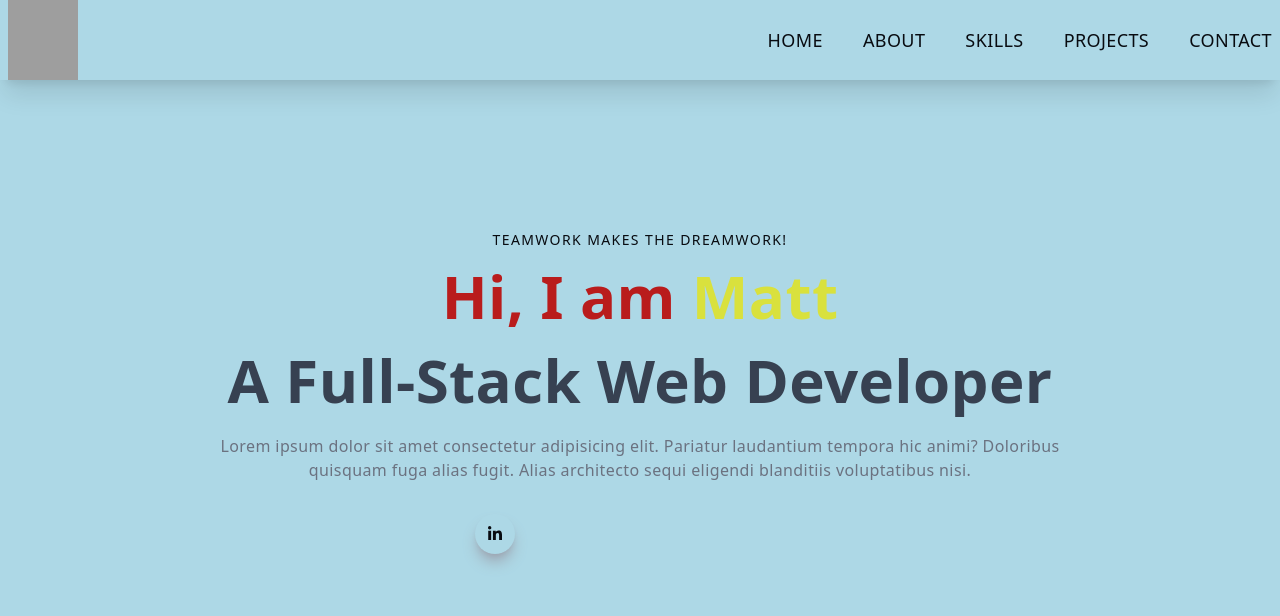
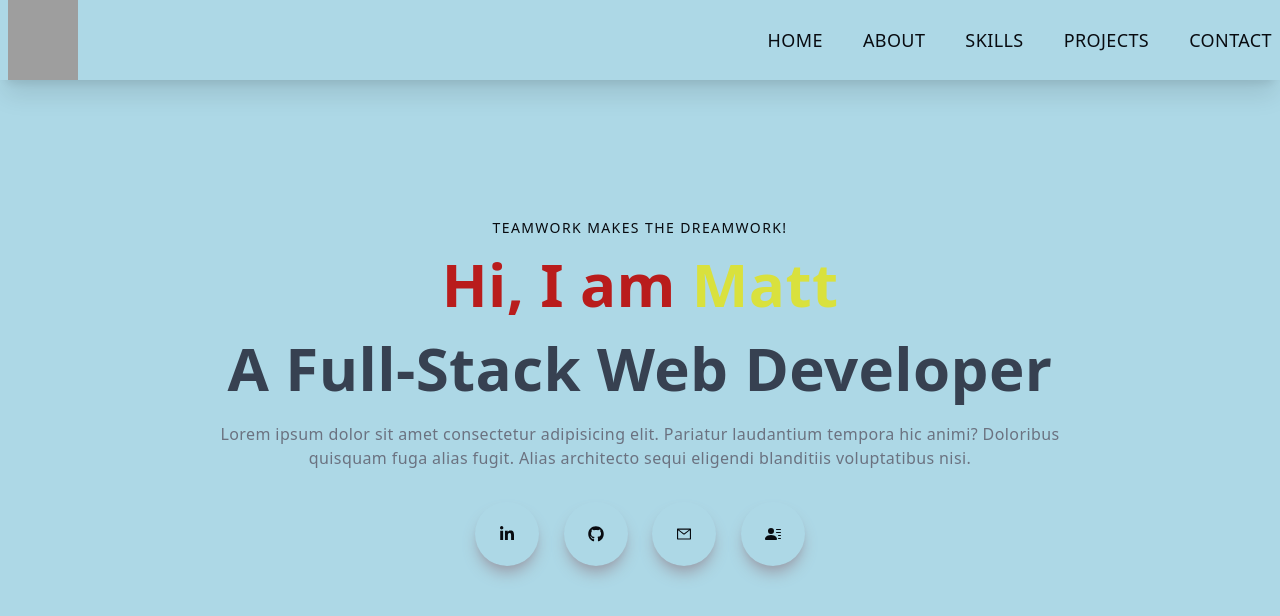
Before and after one commit to Matt658041/MLB-Nextjs-profile, a Next.js app: page / in a window 1280 px wide. Shown: the top 616 px of the page. Built offline with nearby package versions, Linux system fonts and the light colour scheme; grey boxes are pictures that could not be loaded.

Commit message:
completed main component

```diff
--- a/components/Main.jsx
+++ b/components/Main.jsx
@@ -1,5 +1,7 @@
 import React from 'react'
-import { FaLinkedinIn } from 'react-icons/fa'
+import { AiOutlineMail } from 'react-icons/ai'
+import { BsFillPersonLinesFill } from 'react-icons/bs'
+import { FaGithub, FaLinkedinIn } from 'react-icons/fa'
 
 const Main =() => {
     return (
@@ -16,8 +18,17 @@
              <p className='py-4 text-gray-500 max-w-[70%] m-auto'> Lorem ipsum dolor sit amet consectetur adipisicing elit. Pariatur laudantium tempora hic animi? Doloribus quisquam fuga alias fugit. Alias architecto sequi eligendi blanditiis voluptatibus nisi.
              </p>
              <div className='flex items-center justify-between max-w-[330px] m-auto py-4'>
-            <div className='rounded-full shadow-lg shadow-gray-400 p-3 cursor-pointer hover:scale-105 ease-in duration-300'>
+            <div className='rounded-full shadow-lg shadow-gray-400 p-6 cursor-pointer hover:scale-110 ease-in duration-300'>
                 <FaLinkedinIn />
+            </div>
+            <div className='rounded-full shadow-lg shadow-gray-400 p-6 cursor-pointer hover:scale-110 ease-in duration-300'>
+                <FaGithub />
+            </div>
+            <div className='rounded-full shadow-lg shadow-gray-400 p-6 cursor-pointer hover:scale-110 ease-in duration-300'>
+                <AiOutlineMail/>
+            </div>
+            <div className='rounded-full shadow-lg shadow-gray-400 p-6 cursor-pointer hover:scale-110 ease-in duration-300'>
+                <BsFillPersonLinesFill />
             </div>
              </div>
             </div>
```
